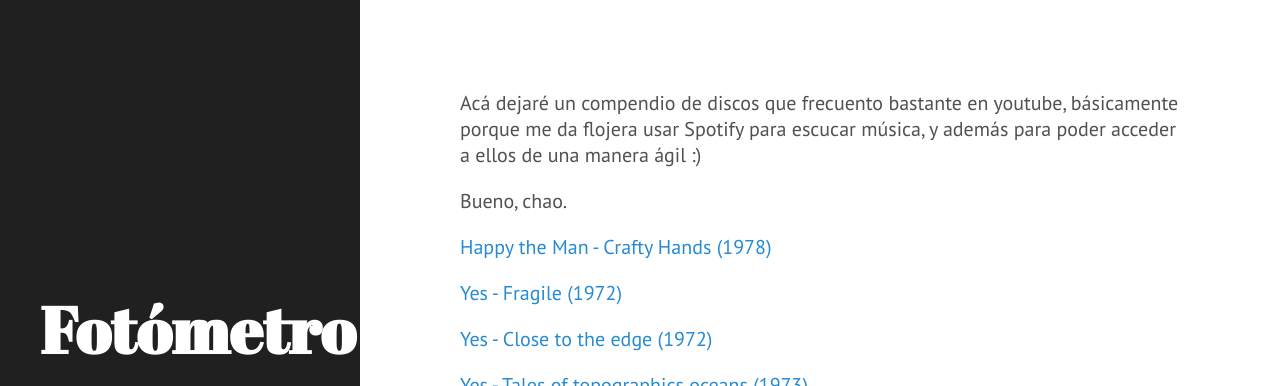
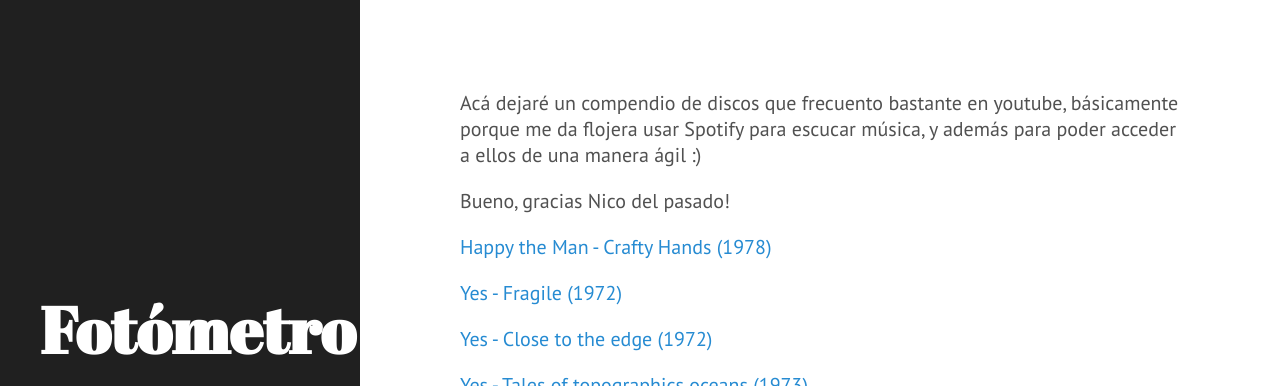
Before and after one commit to nicomedinap/nicomedinap.github.io, a Jekyll site: the page built from musica/musica.md, in a window 1280 px wide and 926 px high, cut to the strip 0-386 px from the top of the window. Built offline with Jekyll 4.4.1, drawn with Linux system fonts in a browser that asks for light colours; our own code applies the rules of GitHub Pages for plain Markdown files.

Commit message:
Update musica.md

```diff
--- a/musica/musica.md
+++ b/musica/musica.md
@@ -1,7 +1,7 @@
 Acá dejaré un compendio de discos que frecuento bastante en youtube, básicamente porque me da flojera usar Spotify para
 escucar música, y además para poder acceder a ellos de una manera ágil :)
 
-Bueno, chao.
+Bueno, gracias Nico del pasado!
 
 [Happy the Man - Crafty Hands (1978)](https://www.youtube.com/watch?v=VRera802pUU){:target="_blank"}
 
```
